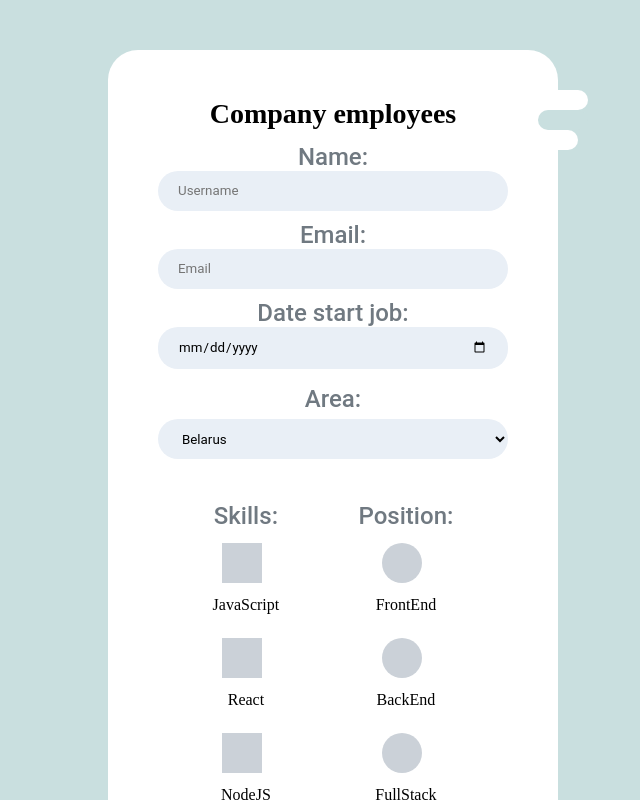
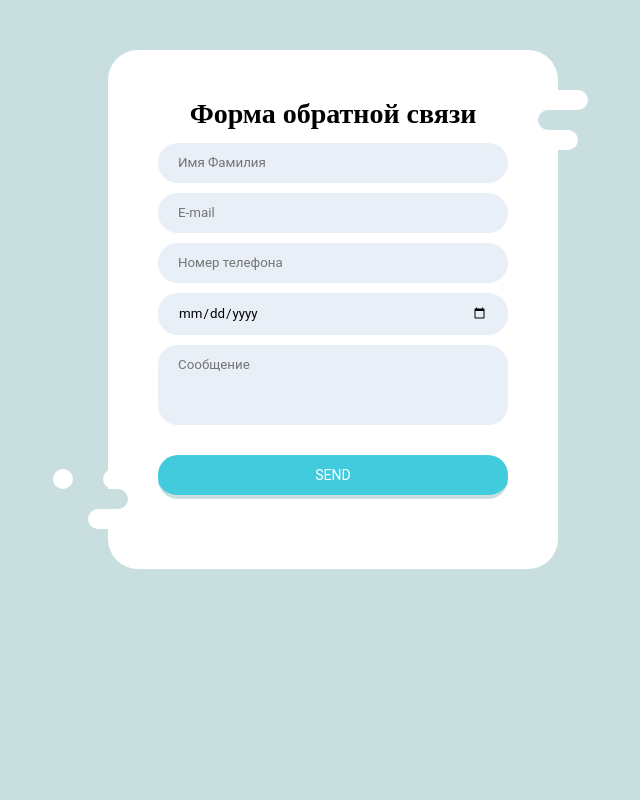
Before and after one commit to AlexanderYovzhenko/Form_React, a React (Create React App) app in the folder form-react/: page / in a window 1280 px wide. Shown: the top 800 px of the page, without its empty margins (307-947 px from the left). Built offline with nearby package versions, Linux system fonts and the light colour scheme.

Commit message:
feat: add fields of form

```diff
--- a/form-react/src/App.tsx
+++ b/form-react/src/App.tsx
@@ -1,6 +1,6 @@
 import React from 'react';
 import styles from './App.module.scss';
-import { Form } from './components/form/Form';
+import Form from './components/form/Form';
 
 function App() {
   return (
--- a/form-react/src/components/form/Form.tsx
+++ b/form-react/src/components/form/Form.tsx
@@ -1,271 +1,57 @@
 import * as React from 'react';
 import './Form.css';
 
-export class Form extends React.Component<any, any> {
-  private refForm: React.RefObject<HTMLFormElement>;
 
-  constructor(props: any) {
-    super(props);
-    this.state = {
-      Name: '',
-      Email: '',
-      Date: '',
-      Area: '',
-      Skills: '',
-      Position: '',
-      File: '',
-      About: '',
-      Submit: true,
-      SavedDataText: '',
-    };
-    this.handleSubmit = this.handleSubmit.bind(this);
-    this.handleChange = this.handleChange.bind(this);
-    this.validateForm = this.validateForm.bind(this);
+const Form = () => {
+  const [userName, setUserName] = React.useState('');
 
-    this.refForm = React.createRef<HTMLFormElement>();
-  }
+  const validUserName = () => {
+    let arrNames = [];
+    userName.includes(' ')
 
-  validateForm(objDataForm: any) {
-    let validateFlag = true;
 
-    const reName = /^[a-zA-Z_.-]{2,30}$/;
-    const reEmail = /^[a-zA-Z_.-@]{5,30}$/;
-    const reDate = /^[0-9.-]{8,10}$/;
-    const reArea = /^[a-zA-Z]{3,7}$/;
-    const reSkills = /^[a-zA-Z]{5,}$/;
-    const rePosition = /^[a-zA-Z]{4,9}$/;
+    const reName = /^[a-zA-Z]{3,30}$/;
+    if (!reName.test(userName)) {
 
-    if (!reName.test(objDataForm.name)) {
-      validateFlag = false;
-      this.setState({ Name: '* name should contain only letters' });
-    }
-    if (!reEmail.test(objDataForm.email)) {
-      validateFlag = false;
-      this.setState({ Email: '* email should be fill' });
-    }
-    if (!reDate.test(objDataForm.date)) {
-      validateFlag = false;
-      this.setState({ Date: '* date should be fill' });
-    }
-    if (!reArea.test(objDataForm.area)) {
-      validateFlag = false;
-      this.setState({ Area: '* area should be selected' });
-    }
-    if (!reSkills.test(objDataForm.language.join(''))) {
-      validateFlag = false;
-      this.setState({ Skills: '* skills should be selected' });
-    }
-    if (!rePosition.test(objDataForm.position)) {
-      validateFlag = false;
-      this.setState({ Position: '* position should be selected' });
-    }
-    if (!objDataForm.photo) {
-      validateFlag = false;
-      this.setState({ File: '* photo should be selected' });
-    }
-    if (!objDataForm.message) {
-      validateFlag = false;
-      this.setState({ About: '* about me should be fill' });
-    }
-
-    return validateFlag;
-  }
-
-  async handleSubmit(event: React.FormEvent<HTMLFormElement>) {
-    event.preventDefault();
-
-    const language = this.refForm.current?.Skills;
-    let checkedCheckboxesValues = [];
-    if (language) {
-      const checkboxArray = Array.prototype.slice.call(language);
-      const checkedCheckboxes = checkboxArray.filter((input) => input.checked);
-      checkedCheckboxesValues = checkedCheckboxes.map((input) => input.value);
-    }
-
-    const file: Blob = this.refForm.current!.File?.files![0];
-    function loadFile(file: Blob) {
-      if (file) {
-        return new Promise((resolve) => {
-          const reader = new FileReader();
-
-          reader.onload = function (event) {
-            const data = event.target?.result;
-            resolve(data);
-          };
-          reader.readAsDataURL(file);
-        });
-      }
-    }
-
-    const objDataForm = {
-      name: this.refForm.current!.Name?.value,
-      email: this.refForm.current!.Email?.value,
-      date: this.refForm.current!.Date?.value,
-      area: this.refForm.current!.Area?.value,
-      language: checkedCheckboxesValues,
-      position: this.refForm.current!.Position?.value,
-      photo: await loadFile(file),
-      message: this.refForm.current!.About?.value,
-    };
-
-    if (this.validateForm(objDataForm)) {
-      this.props.addCard(objDataForm);
-
-      this.setState({ SavedDataText: 'data saved successfully!' });
-      this.refForm.current?.reset();
-      this.refForm.current!.Area!.value = '';
-      this.setState({ Submit: false });
-    } else {
-      this.setState({ Submit: true });
-    }
-  }
-
-  handleChange = (event: React.ChangeEvent<HTMLFormElement>) => {
-    const name: string = event.target.name;
-    this.setState({ [name]: '' });
-    this.setState({ SavedDataText: '' });
-    let errorFlag = 0;
-    Object.values(this.state).forEach((value) => {
-      if (value !== '' && value !== true && value !== false) {
-        errorFlag += 1;
-      }
-    });
-    if (errorFlag) {
-      this.setState({ Submit: true });
-    } else {
-      this.setState({ Submit: false });
     }
   };
 
-  render() {
-    return (
+
+  return (
+    <section>
       <form
         className="decor"
-        onSubmit={this.handleSubmit}
-        ref={this.refForm}
-        onChange={this.handleChange}
+        // onSubmit={this.handleSubmit}
+        // ref={this.refForm}
+        // onChange={this.handleChange}
       >
         <div className="form-left-decoration"></div>
         <div className="form-right-decoration"></div>
         <div className="circle"></div>
         <div className="form-inner">
-          <h1>Company employees</h1>
-          <h3>
-            Name: <span className="validate Name">{this.state.Name}</span>
-          </h3>
-          <input type="text" placeholder="Username" name="Name" />
-          <h3>
-            Email: <span className="validate Email">{this.state.Email}</span>
-          </h3>
-          <input type="email" placeholder="Email" name="Email" />
-          <h3>
-            Date start job: <span className="validate Date">{this.state.Date}</span>
-          </h3>
-          <input type="date" placeholder="Date" name="Date" />
-          <label htmlFor="area">
-            <h3>
-              Area: <span className="validate Area">{this.state.Area}</span>
-            </h3>
-          </label>
-          <select id="area" className="select" name="Area">
-            <option className="select-option" value="Belarus">
-              Belarus
-            </option>
-            <option className="select-option" value="USA">
-              USA
-            </option>
-            <option className="select-option" value="Germany">
-              Germany
-            </option>
-            <option className="select-option" value="Remote">
-              Remote
-            </option>
-          </select>
-          <div>
-            <div className="content">
-              <span className="validate Skills">
-                {this.state.Skills}
-                <br />
-                {this.state.Position}
-              </span>
-              <div className="dpx">
-                <div className="px">
-                  <h3>Skills:</h3>
-                  <label>
-                    <input
-                      type="checkbox"
-                      className="option-input checkbox"
-                      name="Skills"
-                      value="JavaScript"
-                    />
-                    <p>JavaScript</p>
-                  </label>
-                  <label>
-                    <input
-                      type="checkbox"
-                      className="option-input checkbox"
-                      name="Skills"
-                      value="React"
-                    />
-                    <p>React</p>
-                  </label>
-                  <label>
-                    <input
-                      type="checkbox"
-                      className="option-input checkbox"
-                      name="Skills"
-                      value="NodeJS"
-                    />
-                    <p>NodeJS</p>
-                  </label>
-                </div>
-                <div className="py">
-                  <h3>Position:</h3>
-                  <label>
-                    <input
-                      type="radio"
-                      className="option-input radio"
-                      name="Position"
-                      value="FrontEnd"
-                    />
-                    <p>FrontEnd</p>
-                  </label>
-                  <label>
-                    <input
-                      type="radio"
-                      className="option-input radio"
-                      name="Position"
-                      value="BackEnd"
-                    />
-                    <p>BackEnd</p>
-                  </label>
-                  <label>
-                    <input
-                      type="radio"
-                      className="option-input radio"
-                      name="Position"
-                      value="FullStack"
-                    />
-                    <p>FullStack</p>
-                  </label>
-                </div>
-              </div>
-            </div>
-          </div>
-          <label htmlFor="files">
-            <h3>
-              Photo: <span className="validate File">{this.state.File}</span>
-            </h3>
-          </label>
-          <input type="file" id="files" name="File" />
-          <h3>
-            About me: <span className="validate About">{this.state.About}</span>
-          </h3>
-          <textarea placeholder="Message..." name="About"></textarea>
-          <input type="submit" value="SEND" disabled={this.state.Submit} />
+          <h1>Форма обратной связи</h1>
+          <input
+            type="text"
+            placeholder="Имя Фамилия"
+            name="Name"
+            value={userName}
+            onChange={(input) => {
+              setUserName(input.target.value.toUpperCase())
+              validUserName()
+            }}
+          />
+          <input type="email" placeholder="E-mail" name="Email" />
+          <input type="tell" placeholder="Номер телефона" name="Phone" />
+          <input type="date" placeholder="Дата рождения" name="Date" />
+          <textarea placeholder="Сообщение" name="Message"></textarea>
+          <input type="submit" value="SEND" disabled={false} />
         </div>
-        <p className="savedDataText">{this.state.SavedDataText}</p>
+        <p className="savedDataText">{
+        // this.state.SavedDataText
+        }</p>
       </form>
-    );
-  }
-}
+    </section>
+  );
+};
+
+export default Form;
```
